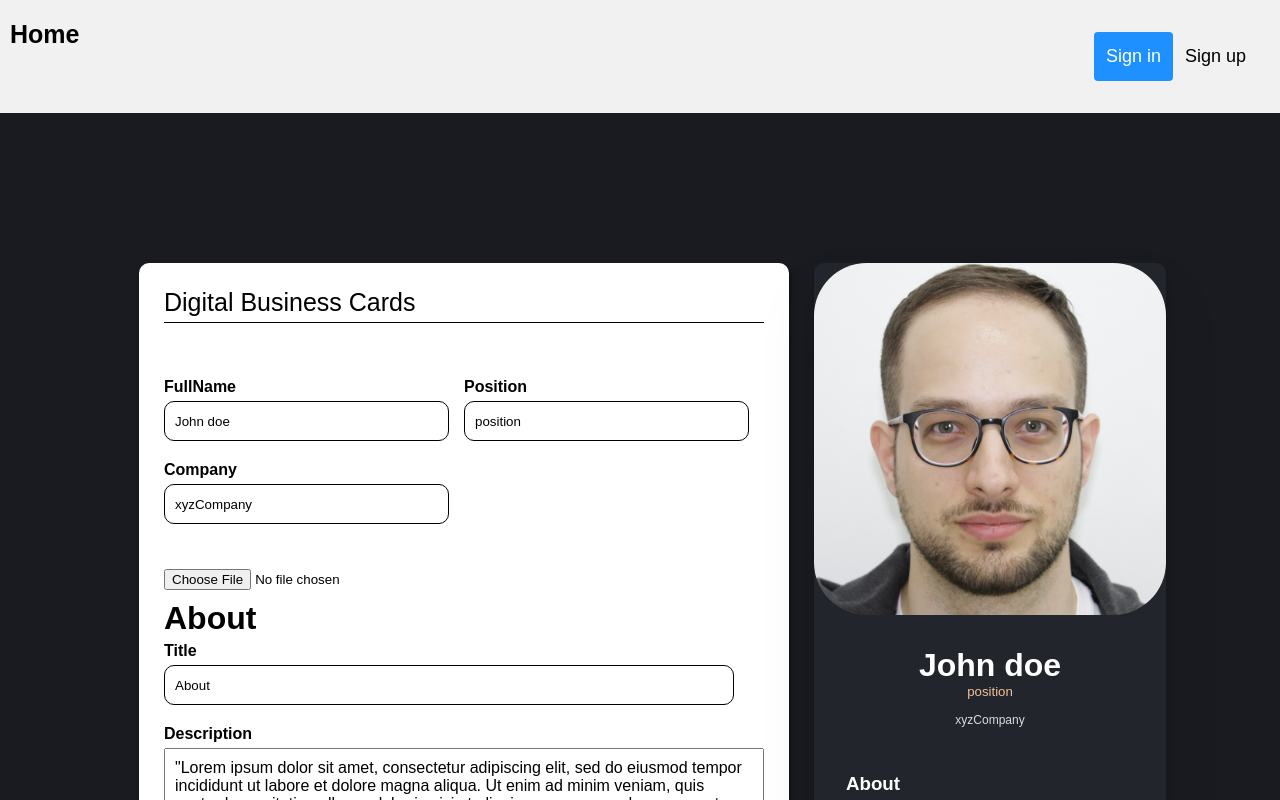
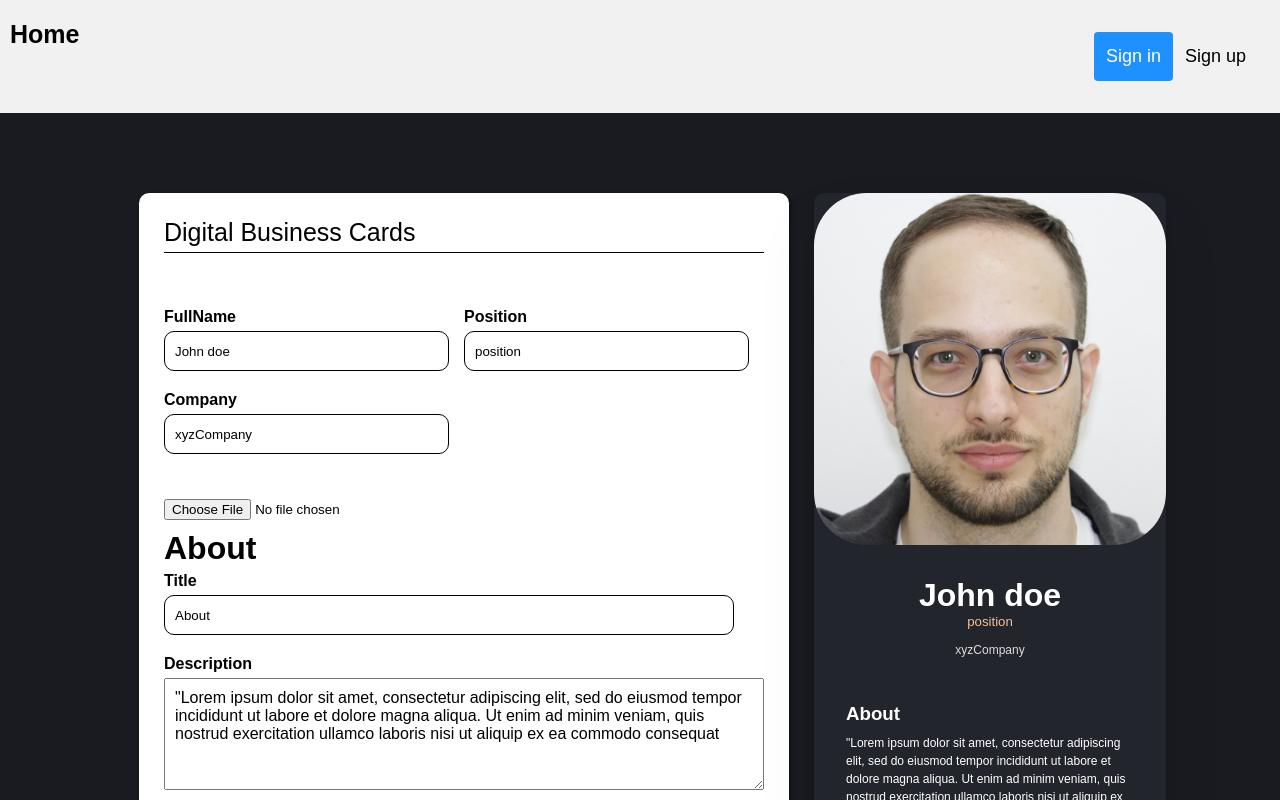
Before and after one commit to M-Blaze/DigiCard, a React (Create React App) app: page / in a window 1280 px wide. Shown: the top 800 px of the page. Built offline with nearby package versions, Linux system fonts and the light colour scheme.

Commit message:
update: uiDesgin style in home.css

```diff
--- a/src/pages/home.css
+++ b/src/pages/home.css
@@ -1,5 +1,5 @@
 .uiDesign{
     display: flex;
     justify-content: center;
-    margin-top: 150px;
+    padding: 80px 0;
 }
```
